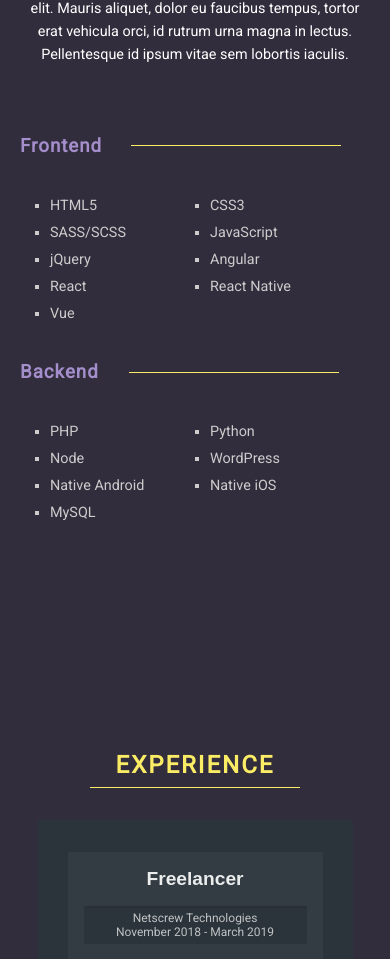
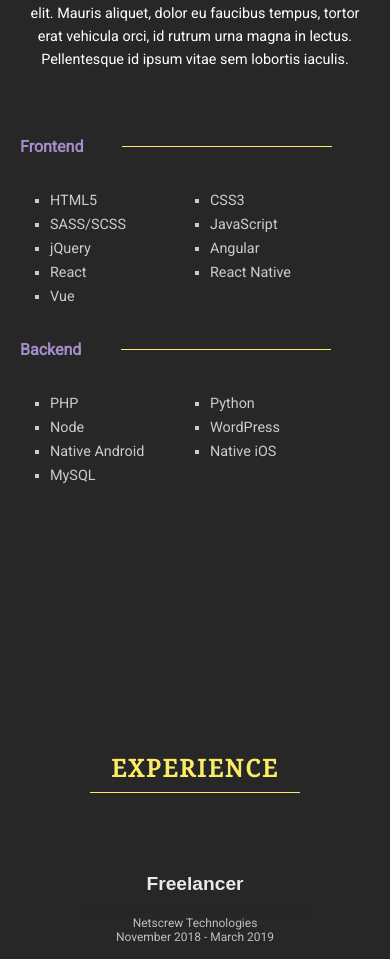
Before and after one commit to TheCoderSingh/e-portfolio, a React (Create React App) app: page / in a window 390 px wide. Shown: the part 1012-1971 px from the top of the page. Built offline with nearby package versions, Linux system fonts and the light colour scheme.

Commit message:
Change timeline styles for mobile

```diff
--- a/src/App.scss
+++ b/src/App.scss
@@ -33,7 +33,8 @@ section {
 		h1 {
 			margin: 0;
 			color: $primary-color;
-			font-family: 'Roboto', sans-serif;
+			// font-family: 'Roboto', sans-serif;
+			font-family: 'Noto Serif', serif;
 			text-transform: uppercase;
 			letter-spacing: 2px;
 			padding-top: 15px;
--- a/src/Variables.scss
+++ b/src/Variables.scss
@@ -1,4 +1,6 @@
-$background-color: #322d3c;
+// $background-color: #322d3c;
+$background-color: #282727;
 // $primary-color: #d0d07c;
 $primary-color: #fbec65;
 $secondary-color: #a48ecc;
+// $secondary-color: #282727;
--- a/src/components/Experience/Experience.scss
+++ b/src/components/Experience/Experience.scss
@@ -262,6 +262,15 @@
 		.cd-timeline-content {
 			margin-left: 30px;
 			text-align: center;
+			background: none;
+
+			.timeline-content-info {
+				background: none;
+			}
+		}
+
+		.cd-container {
+			background: none;
 		}
 	}
 }
--- a/src/components/Skills/Skills.scss
+++ b/src/components/Skills/Skills.scss
@@ -19,7 +19,7 @@
 
 			h3 {
 				font-family: 'Roboto', sans-serif;
-				letter-spacing: 1px;
+				font-size: 1em;
 				color: $secondary-color;
 			}
 		}
@@ -33,7 +33,7 @@
 
 			li {
 				font-family: 'Roboto', sans-serif;
-				margin: 5px 0;
+				margin: 3.5px 0;
 				font-size: 0.9em;
 				color: #ccc;
 
```
